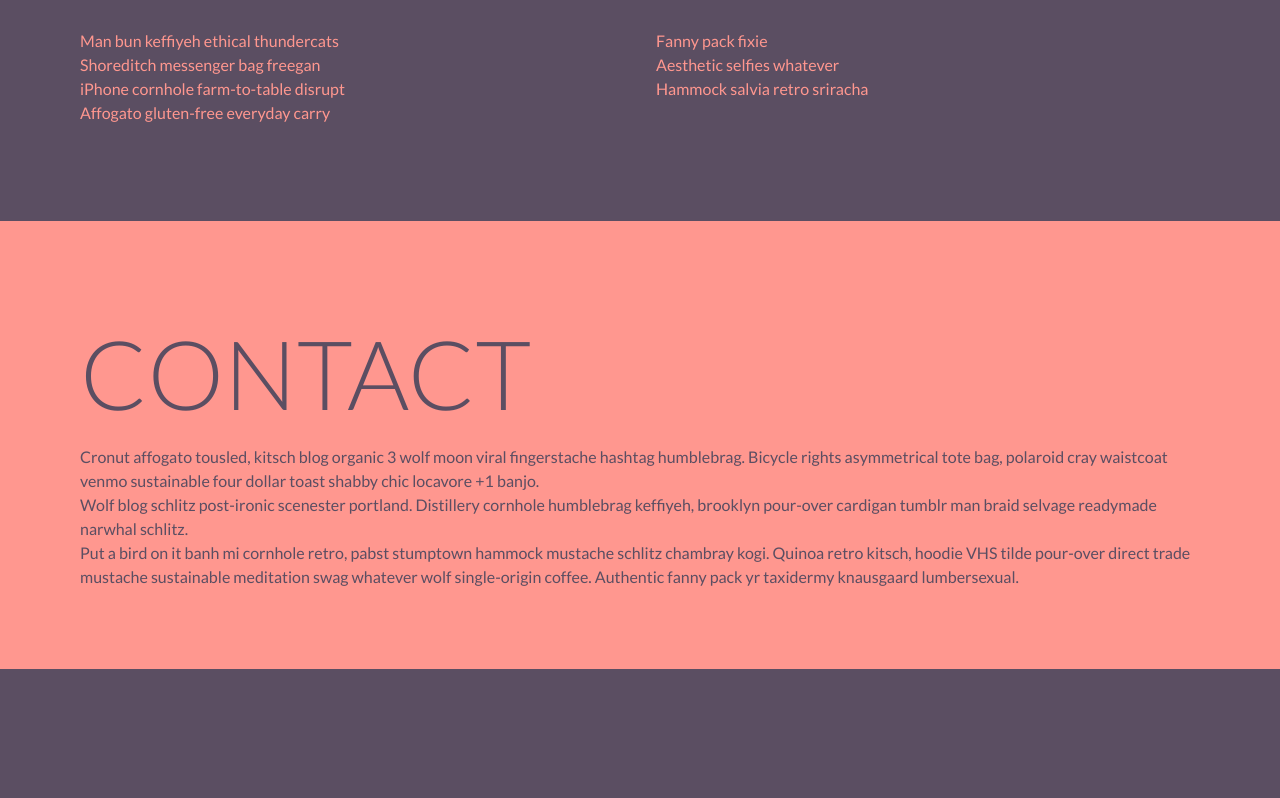
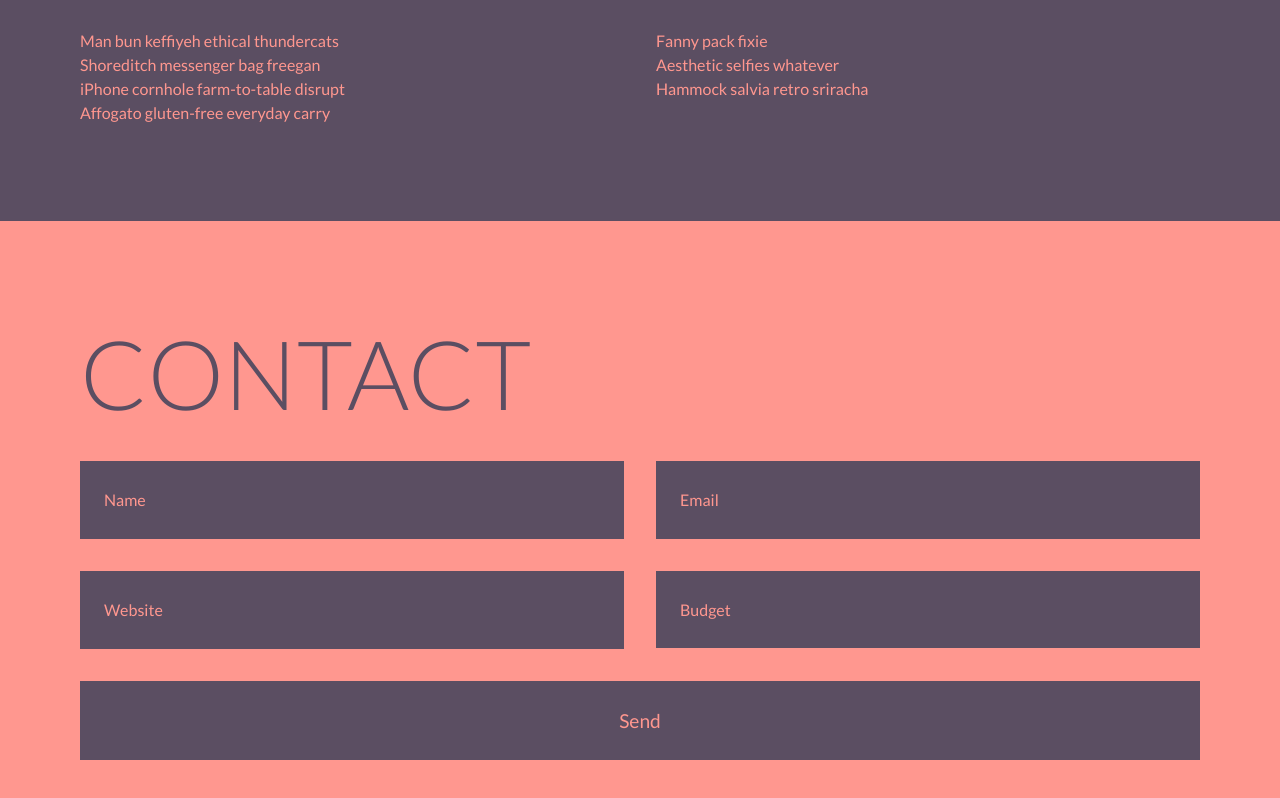
Before and after one commit to ovrmnd/ovrmnd.github.io, a website: page index.html in a window 1280 px wide. Shown: the part 1619-2417 px from the top of the page. Before the commit the page ends 2288 px from the top, so only its background shows below. Drawn offline with Linux system fonts and the light colour scheme; files that its build step writes are made by us from their sources.

Commit message:
Build the contact form

```diff
--- a/index.html
+++ b/index.html
@@ -115,9 +115,62 @@
             <div class="container">
                 <h2 class="section--title">Contact</h1>
 
-                <p>Cronut affogato tousled, kitsch blog organic 3 wolf moon viral fingerstache hashtag humblebrag.  Bicycle rights asymmetrical tote bag, polaroid cray waistcoat venmo sustainable four dollar toast shabby chic locavore +1 banjo.</p>
-                <p>Wolf blog schlitz post-ironic scenester portland.  Distillery cornhole humblebrag keffiyeh, brooklyn pour-over cardigan tumblr man braid selvage readymade narwhal schlitz.</p>
-                <p>Put a bird on it banh mi cornhole retro, pabst stumptown hammock mustache schlitz chambray kogi.  Quinoa retro kitsch, hoodie VHS tilde pour-over direct trade  mustache sustainable meditation swag whatever wolf single-origin coffee.  Authentic fanny pack yr taxidermy knausgaard lumbersexual.</p>
+                <form class="form-contact" action="https://formspree.io/kjbrumm@gmail.com" method="POST" autocomplete="off">
+                    <div class="g">
+                        <div class="gi gi-m-6">
+                            <div class="form-field">
+                                <label>
+                                    <input type="text" name="name" required>
+                                    <span>Name</span>
+                                </label>
+                            </div>
+                        </div>
+
+                        <div class="gi gi-m-6">
+                            <div class="form-field">
+                                <label>
+                                    <input type="email" name="email" required>
+                                    <span>Email</span>
+                                </label>
+                            </div>
+                        </div>
+
+                        <div class="gi gi-m-6">
+                            <div class="form-field">
+                                <label>
+                                    <input type="text" name="website">
+                                    <span>Website</span>
+                                </label>
+                            </div>
+                        </div>
+
+                        <div class="gi gi-m-6">
+                            <div class="form-field select">
+                                <label>
+                                    <select name="budget">
+                                        <option value="" disabled selected></option>
+                                        <option value="Not sure">Not sure</option>
+                                        <option value="Less than $1,000">Less than $2,000</option>
+                                        <option value="$2,000 - $4,000">$2,000 - $4,000</option>
+                                        <option value="$4,000 - $6,000">$4,000 - $6,000</option>
+                                        <option value="$6,000 - $8,000">$6,000 - $8,000</option>
+                                        <option value="$8,000 - $10,000">$8,000 - $10,000</option>
+                                        <option value="Greater than $10,000">Greater than $10,000</option>
+                                    </select>
+                                    <span>Budget</span>
+                                </label>
+                            </div>
+                        </div>
+
+                        <!-- Special form shit -->
+                        <input type="text" name="_gotcha" class="is-vishidden">
+                        <input type="hidden" name="_subject" value="Ovrmnd Form Submission">
+
+                        <div class="gi">
+                            <input type="submit" value="Send" class="btn btn-full btn-alt">
+                        </div>
+                    </div>
+                </form>
             </div>
         </section>
 
--- a/js/src/main.js
+++ b/js/src/main.js
@@ -1,3 +1,17 @@
 (function($) {
-    // Main JS functionality goes here
+    $('input').keyup(function(e){
+        if($(this).val()) {
+            $(this).addClass('filled');
+        } else {
+            $(this).removeClass('filled');
+        }
+    });
+
+    $('select' ).change(function(e) {
+        if($(this).val()) {
+            $(this).addClass('filled');
+        } else {
+            $(this).removeClass('filled');
+        }
+    });
 })(jQuery);
--- a/scss/_buttons.scss
+++ b/scss/_buttons.scss
@@ -4,7 +4,7 @@
 .button {
 	display: inline-block;
 	background: $primary;
-	color: $white;
+	color: $secondary;
 	line-height: 1;
     font-size: 1rem;
 	font-weight: normal;
@@ -13,7 +13,6 @@
 	text-align: center;
     font-family: $font;
     cursor: pointer;
-    border-radius: 3px;
 
 	&:hover,
 	&:focus {
@@ -26,6 +25,16 @@
 	}
 }
 
+.btn-alt {
+	background: $secondary;
+	color: $primary;
+
+	&:hover,
+	&:focus {
+		background: $secondary-light;
+	}
+}
+
 .btn-small {
 	padding: 0.5rem;
 }
@@ -34,3 +43,8 @@
 	padding: 1.5rem;
 	font-size: 1.4rem;
 }
+
+.btn-full {
+	display: block;
+	width: 100%;
+}
--- /dev/null
+++ b/scss/_forms.scss
@@ -0,0 +1,60 @@
+input,
+select {
+    display: block;
+    width: 100%;
+    color: $primary;
+    background: $secondary;
+    border: none;
+    outline: none;
+    padding: 2.5rem 1.5rem 1rem;
+    font-size: 1.2rem;
+    -webkit-appearance: none;
+}
+
+.form-field {
+    position: relative;
+
+    &.select {
+        width: 100%;
+        font-size: 1.2rem;
+        color: $primary;
+        border: none;
+        background: $secondary;
+        outline: none;
+    }
+
+    span {
+        position: absolute;
+        top: 50%;
+        left: 1.5rem;
+        font-size: 1rem;
+        color: $primary;
+        transition: 0.3s ease-in-out;
+        transform: translateY(-50%);
+    }
+
+    input:focus ~ span,
+    input.filled ~ span,
+    select:focus ~ span,
+    select.filled ~ span {
+        top: 0;
+        font-size: 0.8rem;
+        color: $primary;
+        padding: 0.25rem 0.5rem;
+        background: $primary;
+        color: $secondary;
+        border-width: 0 1px 1px;
+        transform: none;
+    }
+}
+
+.form-contact {
+    .btn {
+        $size: 79px;
+        height: $size;
+        line-height: $size;
+        padding-top: 0;
+        padding-bottom: 0;
+        font-size: 1.2rem;
+    }
+}
--- a/scss/_variables.scss
+++ b/scss/_variables.scss
@@ -6,7 +6,7 @@ $black : #333333;
 $primary: #ff978f;
 $primary-light: #FFB8B9;
 $secondary: #5b4e62;
-$secondary-light: #BEA3D0;
+$secondary-light: #6D5D75;
 
 // Fonts
 
--- a/scss/style.scss
+++ b/scss/style.scss
@@ -11,6 +11,7 @@
 @import "grid";
 @import "headings";
 @import "buttons";
+@import "forms";
 
 @import "header";
 @import "nav";
```
Also changed, not shown: css/style.css, js/main.min.js.
